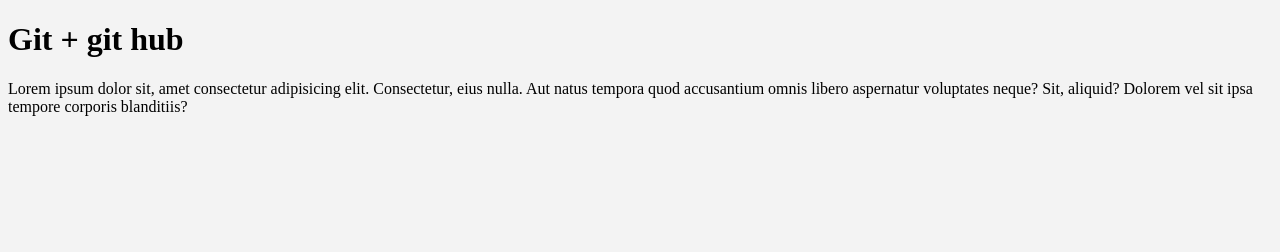
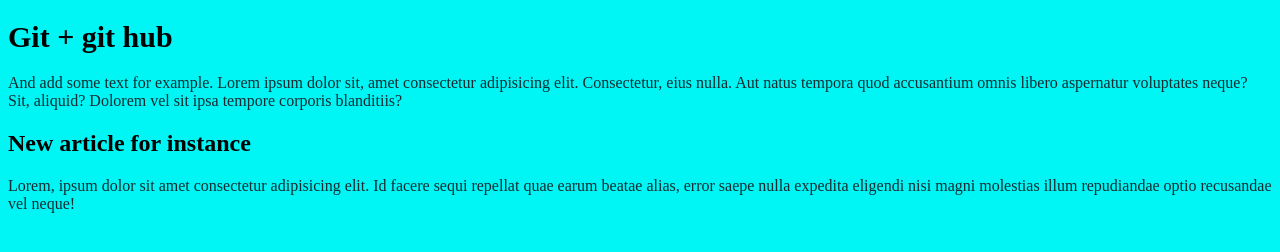
Before and after one commit to arturischev/arturischev.github.io, a plain HTML site: page index.html in a window 1280 px wide. Drawn offline with Linux system fonts and the light colour scheme.

Commit message:
Add h2 and p

```diff
--- a/css/main.css
+++ b/css/main.css
@@ -1,3 +1,9 @@
 body {
-    background-color: #f3f3f3;
+    background-color: #00f5f5;
 }
+P {
+    color: rgba(23, 25, 32, 0.918);
+}
+h1 {
+    font-size: 30px;
+}
--- a/index.html
+++ b/index.html
@@ -8,6 +8,8 @@
 </head>
 <body>
     <h1>Git + git hub</h1>
-    <p>Lorem ipsum dolor sit, amet consectetur adipisicing elit. Consectetur, eius nulla. Aut natus tempora quod accusantium omnis libero aspernatur voluptates neque? Sit, aliquid? Dolorem vel sit ipsa tempore corporis blanditiis?</p>
+    <p>And add some text for example. Lorem ipsum dolor sit, amet consectetur adipisicing elit. Consectetur, eius nulla. Aut natus tempora quod accusantium omnis libero aspernatur voluptates neque? Sit, aliquid? Dolorem vel sit ipsa tempore corporis blanditiis?</p>
+    <h2 class="article">New article for instance</h2>
+    <p>Lorem, ipsum dolor sit amet consectetur adipisicing elit. Id facere sequi repellat quae earum beatae alias, error saepe nulla expedita eligendi nisi magni molestias illum repudiandae optio recusandae vel neque!</p>
 </body>
 </html>
```
